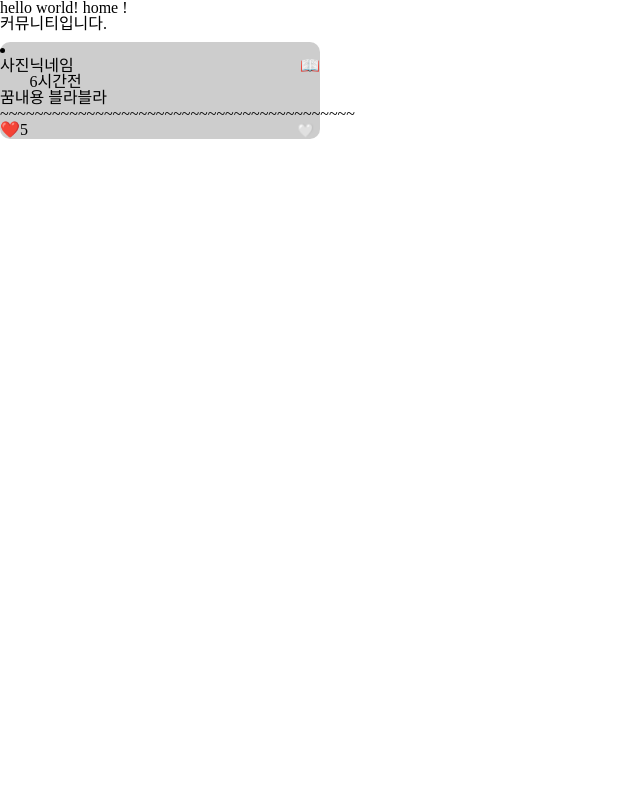
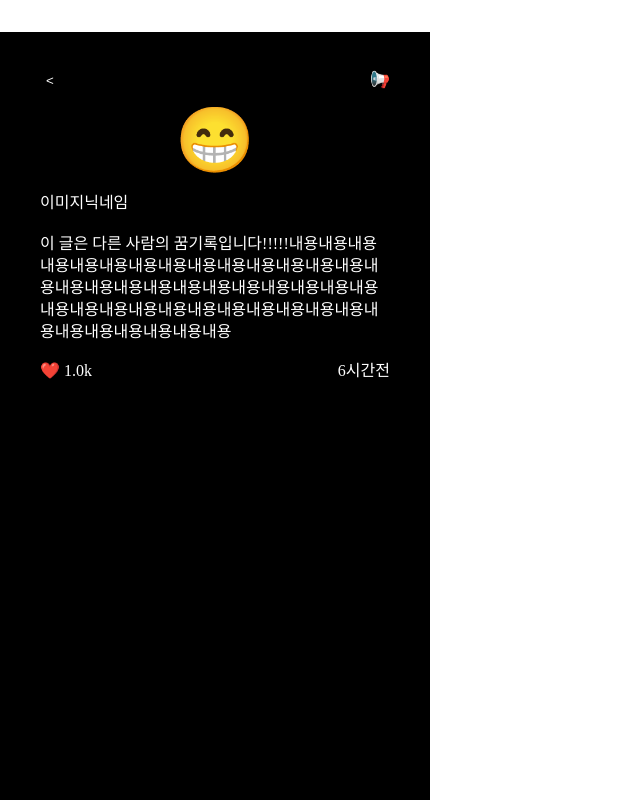
Before and after one commit to TEAM-DREAMCATCHER/DREAMCATCHER_Front-End, a React (Vite) app: page / in a window 1280 px wide. Shown: the top 800 px of the page, without its empty margins (0-640 px from the left). Built offline with nearby package versions, Linux system fonts and the light colour scheme.

Commit message:
feat: 상세페이지 생성
1. 커뮤니티에서 포스팅을 눌렀을 때 이동되는 상세페이지 생성

```diff
--- a/src/pages/community/community.tsx
+++ b/src/pages/community/community.tsx
@@ -1,10 +1,11 @@
 import Posting from '../../components/community/posting'
+import Detail from '../detail'
 
 export default function Community() {
     return (
         <>
             <div>커뮤니티입니다.</div>
-            <Posting />
+            <Detail />
         </>
     )
 }
--- /dev/null
+++ b/src/pages/detail/index.tsx
@@ -0,0 +1,57 @@
+import { useState } from 'react'
+import {
+    BackButton,
+    ContentBox,
+    ContentParagraph,
+    EmojiBox,
+    FooterBox,
+    HeaderBox,
+    IdBox,
+    ImgBox,
+    LikeBox,
+    PostingBox,
+    PostingSection,
+    TimeBox,
+    UserBox,
+} from './style'
+
+export default function Detail() {
+    // 추후 데이터 props 전달받아 작성해야함
+    const nickName = '닉네임'
+    const [content, setContent] = useState(
+        '이 글은 다른 사람의 꿈기록입니다!!!!!내용내용내용내용내용내용내용내용내용내용내용내용내용내용내용내용내용내용내용내용내용내용내용내용내용내용내용내용내용내용내용내용내용내용내용내용내용내용내용내용내용내용내용내용'
+    )
+    const [like, setLike] = useState('1.0k')
+    const [time, setTime] = useState('6시간전')
+
+    return (
+        <>
+            <PostingSection>
+                <HeaderBox>
+                    <div>
+                        <BackButton> &lt; </BackButton>
+                    </div>
+                    <div>📢</div>
+                </HeaderBox>
+                <EmojiBox>{/* <Emoji unified={.emoji} size={50} /> */}😁</EmojiBox>
+                <PostingBox>
+                    <UserBox>
+                        <ImgBox>이미지</ImgBox>
+                        <IdBox>{nickName}</IdBox>
+                    </UserBox>
+                    <ContentBox>
+                        <ContentParagraph>{content}</ContentParagraph>
+                    </ContentBox>
+                    <FooterBox>
+                        <LikeBox>
+                            ❤️ <label>{like}</label>
+                        </LikeBox>
+                        <TimeBox>
+                            <p>{time}</p>
+                        </TimeBox>
+                    </FooterBox>
+                </PostingBox>
+            </PostingSection>
+        </>
+    )
+}
--- /dev/null
+++ b/src/pages/detail/style.ts
@@ -0,0 +1,54 @@
+import styled from 'styled-components'
+
+export const PostingSection = styled.section`
+    width: 430px;
+    height: 932px;
+    background-color: black;
+    padding: 20px;
+`
+
+export const HeaderBox = styled.div`
+    display: flex;
+    justify-content: space-between;
+    margin: 20px;
+`
+
+export const BackButton = styled.button`
+    color: white;
+`
+
+export const EmojiBox = styled.div`
+    font-size: 64px;
+    text-align: center;
+`
+
+export const PostingBox = styled.div``
+
+export const UserBox = styled.div`
+    line-height: 20px;
+    align-items: center;
+    display: flex;
+    margin: 20px;
+`
+
+export const ImgBox = styled.div``
+
+export const IdBox = styled.div``
+
+export const ContentBox = styled.div`
+    margin: 20px;
+`
+
+export const ContentParagraph = styled.p`
+    line-height: 22px;
+`
+
+export const FooterBox = styled.div`
+    display: flex;
+    justify-content: space-between;
+    margin: 20px;
+`
+
+export const LikeBox = styled.div``
+
+export const TimeBox = styled.div``
--- a/src/styles/GlobalStyle.tsx
+++ b/src/styles/GlobalStyle.tsx
@@ -9,6 +9,7 @@ const GlobalStyle = createGlobalStyle`
   html, body {
     width:100%;
     height:100%;
+    color: white;
   }
   a {
     text-decoration:none;
```
Also changed, not shown: src/Routes/index.tsx (+7 -0 lines).
